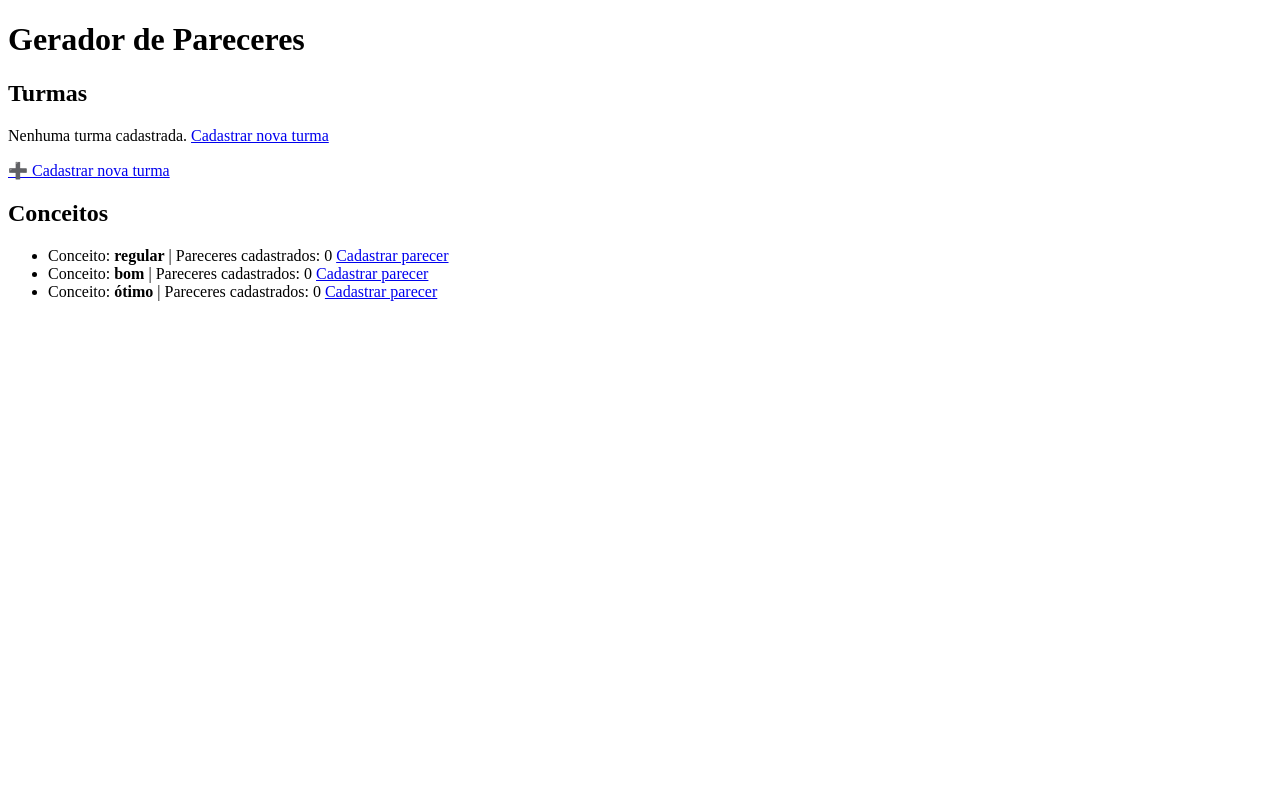
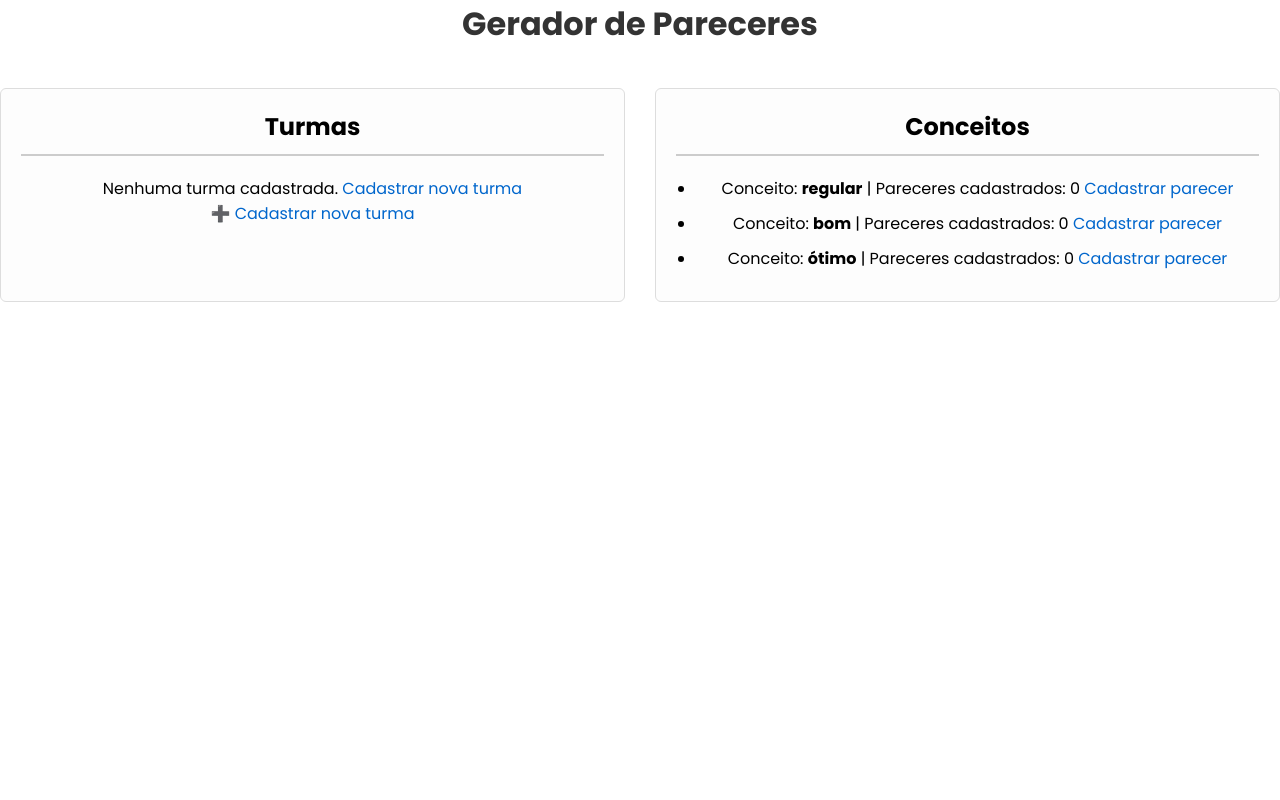
Before and after one commit to sabriwnaa/GeradorDePareceres, a PHP site: page / in a window 1280 px wide. Run offline with PHP 8.4, Linux system fonts and the light colour scheme; data comes from the database, SQL or seed files in the repository; data that the repository does not hold is empty.

Commit message:
pagina inicial estruturada

```diff
--- a/index.php
+++ b/index.php
@@ -10,8 +10,11 @@ require_once 'conexao.php';
     <link rel="stylesheet" href="style.css">
 </head>
 <body>
+    <div class="container">
         <h1>Gerador de Pareceres</h1>
 
+        <div class="containerColunas">
+            <div class="coluna">
                 <h2>Turmas</h2>
                 <?php
                 $resultadoTurmas = $db->query("SELECT * FROM turmas ORDER BY serie ASC");
@@ -30,9 +33,10 @@ require_once 'conexao.php';
                     echo "<p>Nenhuma turma cadastrada. <a href='novaTurma.php'>Cadastrar nova turma</a></p>";
                 }
                 ?>
+                <p><a href="novaTurma.php">➕ Cadastrar nova turma</a></p>
+            </div>
 
-    <p><a href="novaTurma.php">➕ Cadastrar nova turma</a></p>
-
+            <div class="coluna">
                 <h2>Conceitos</h2>
                 <?php
                 $sql = "
@@ -42,7 +46,6 @@ require_once 'conexao.php';
                     GROUP BY c.id
                     ORDER BY peso ASC
                 ";
-
                 $resultadoConceitos = $db->query($sql);
 
                 if ($resultadoConceitos && $resultadoConceitos->num_rows > 0) {
@@ -59,6 +62,8 @@ require_once 'conexao.php';
                     echo "<p>Nenhum conceito cadastrado. Cadastre diretamente no banco de dados com nome e peso (por enquanto).</p>";
                 }
                 ?>
-
+            </div>
+        </div>
+    </div>
 </body>
 </html>
--- a/style.css
+++ b/style.css
@@ -0,0 +1,59 @@
+@import url('https://fonts.googleapis.com/css2?family=Poppins:wght@400;500;600;700&display=swap');
+
+*{
+    margin: 0;
+    padding: 0;
+    box-sizing: border-box;
+}
+
+.container{
+    width: 100vw;
+    min-height: 100vh;
+    font-family: 'Poppins', sans-serif;
+    color: rgb(0, 0, 0);
+    text-align: center;
+}
+h1 {
+    text-align: center;
+    margin-bottom: 40px;
+    color: #333;
+}
+
+.containerColunas {
+    display: flex;
+    justify-content: space-between;
+    gap: 30px;
+    flex-wrap: wrap;
+}
+
+.coluna {
+    flex: 1;
+    min-width: 350px;
+    background-color: #fdfdfd;
+    padding: 20px;
+    border: 1px solid #ddd;
+    border-radius: 6px;
+}
+
+h2 {
+    border-bottom: 2px solid #ccc;
+    padding-bottom: 10px;
+    margin-bottom: 20px;
+}
+
+ul {
+    padding-left: 20px;
+}
+
+li {
+    margin-bottom: 10px;
+}
+
+a {
+    color: #0066cc;
+    text-decoration: none;
+}
+
+a:hover {
+    text-decoration: underline;
+}
```
Lines whose indentation alone changed are shown as unchanged.
